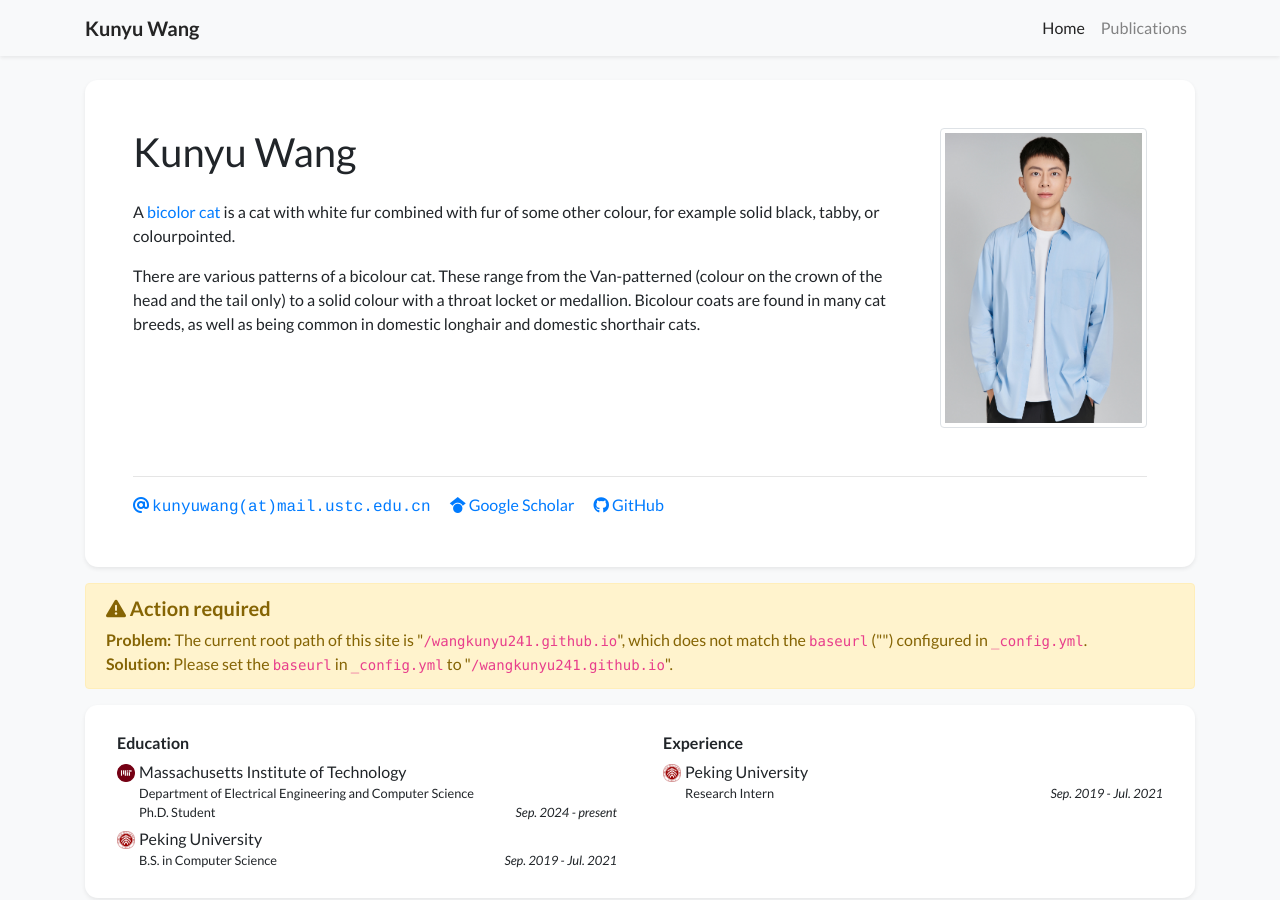
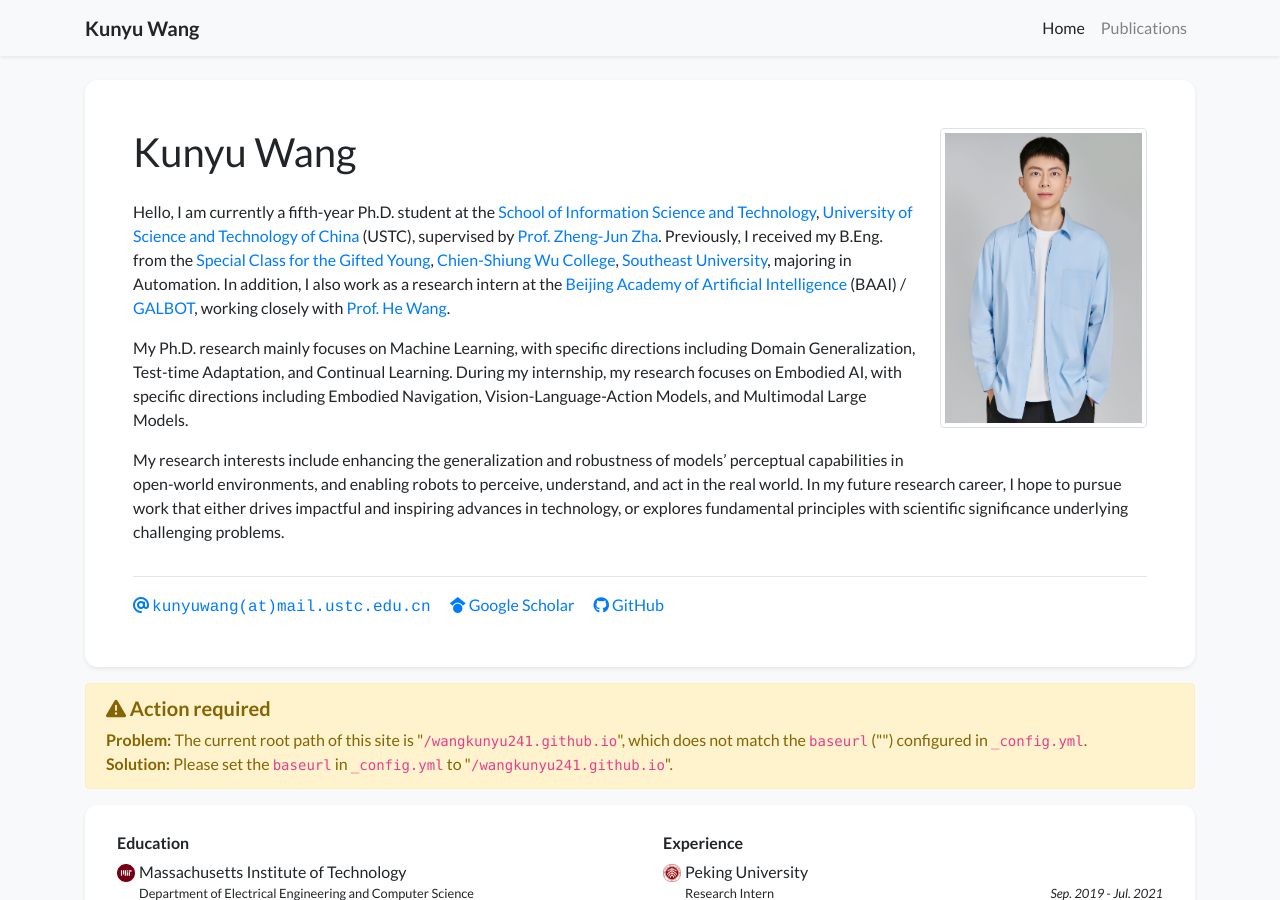
Before and after one commit to wangkunyu241/wangkunyu241.github.io, a Jekyll site: the page built from index.html, in a window 1280 px wide and 900 px high. Built offline with Jekyll 4.4.1, drawn with Linux system fonts in a browser that asks for light colours; nearby versions of some CDN libraries; a style sheet for code colours, icons or effects is not loaded.

Commit message:
Update profile.yml

```diff
--- a/_data/profile.yml
+++ b/_data/profile.yml
@@ -22,14 +22,14 @@
 short_bio_text_justify: false
 short_bio: >-
   <p>
-    A <a href="https://en.wikipedia.org/wiki/Bicolor_cat" target="_blank">bicolor cat</a> is a cat with white fur combined with fur of some other colour, for example solid black, tabby, or colourpointed.
+  Hello, I am currently a fifth-year Ph.D. student at the <a href="https://en.sist.ustc.edu.cn/main.htm" target="_blank">School of Information Science and Technology</a>, <a href="https://en.ustc.edu.cn/" target="_blank">University of Science and Technology of China </a> (USTC), supervised by <a href="https://faculty.ustc.edu.cn/chazhengjun/en/index.htm" target="_blank">Prof. Zheng-Jun Zha</a>. Previously, I received my B.Eng. from the <a href="https://en.wikipedia.org/wiki/Special_Class_for_the_Gifted_Young" target="_blank">Special Class for the Gifted Young</a>, <a href="https://wjx.seu.edu.cn/wjxen/" target="_blank">Chien-Shiung Wu College</a>, <a href="https://www.seu.edu.cn/" target="_blank">Southeast University</a>, majoring in Automation. In addition, I also work as a research intern at the <a href="https://www.baai.ac.cn/en/" target="_blank">Beijing Academy of Artificial Intelligence</a> (BAAI) / <a href="https://www.galbot.com/" target="_blank">GALBOT</a>, working closely with <a href="https://hughw19.github.io/" target="_blank">Prof. He Wang</a>.
   </p>
   <p>
-    There are various patterns of a bicolour cat. These range from the Van-patterned (colour on the crown of the head
-    and the tail only) to a solid colour with a throat locket or medallion. Bicolour coats are found in many cat breeds,
-    as well as being common in domestic longhair and domestic shorthair cats.
+  My Ph.D. research mainly focuses on Machine Learning, with specific directions including Domain Generalization, Test-time Adaptation, and Continual Learning. During my internship, my research focuses on Embodied AI, with specific directions including Embodied Navigation, Vision-Language-Action Models, and Multimodal Large Models.
   </p>
-
+  <p>
+  My research interests include enhancing the generalization and robustness of models’ perceptual capabilities in open-world environments, and enabling robots to perceive, understand, and act in the real world. In my future research career, I hope to pursue work that either drives impactful and inspiring advances in technology, or explores fundamental principles with scientific significance underlying challenging problems.
+  <p>
 portrait_url: /assets/images/photos/portrait.jpg
 # portrait_caption: >-
 #   Photo by Manja Vitolic on Unsplash (this caption is optional, comment it out to disable).
```
